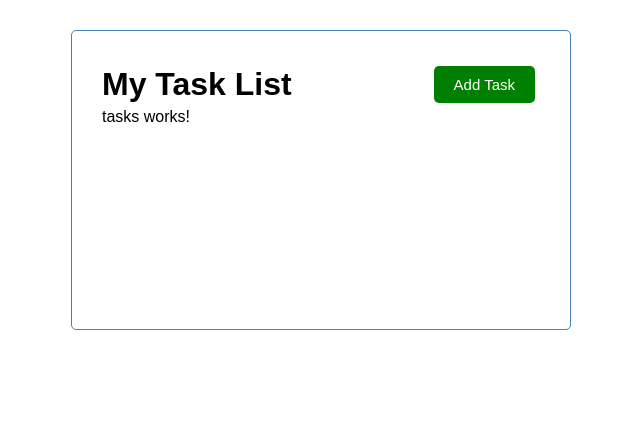
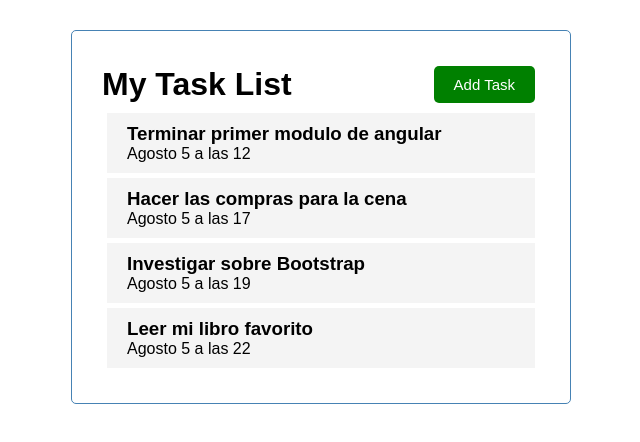
Before and after one commit to marletorre/Marle, an Angular app in the folder task-list/: page / in a window 1280 px wide. Shown: the top 442 px of the page, without its empty margins (319-959 px from the left). Built offline with nearby package versions, Linux system fonts and the light colour scheme.

Commit message:
Lista de items

```diff
--- a/task-list/src/app/Task.ts
+++ b/task-list/src/app/Task.ts
@@ -0,0 +1,6 @@
+export interface Task{
+    id:number;
+    text:string;
+    day:string;
+    reminder:boolean;
+}
--- a/task-list/src/app/app.module.ts
+++ b/task-list/src/app/app.module.ts
@@ -6,13 +6,15 @@ import { AppComponent } from './app.component';
 import { HeaderComponent } from './components/header/header.component';
 import { ButtonComponent } from './components/button/button.component';
 import { TasksComponent } from './components/tasks/tasks.component';
+import { TaskItemComponent } from './components/task-item/task-item.component';
 
 @NgModule({
   declarations: [
     AppComponent,
     HeaderComponent,
     ButtonComponent,
-    TasksComponent
+    TasksComponent,
+    TaskItemComponent
   ],
   imports: [
     BrowserModule,
--- /dev/null
+++ b/task-list/src/app/components/task-item/task-item.component.css
@@ -0,0 +1,16 @@
+.task {
+    background-color: #f4f4f4;
+    margin: 5px;
+    padding: 10px 20px;
+    cursor: pointer;
+}
+
+.task.reminder{
+    border-left:5px solid green;
+}
+
+.task h3{
+    display:flex;
+    align-items: center;
+    justify-content: space-between;
+}
--- /dev/null
+++ b/task-list/src/app/components/task-item/task-item.component.html
@@ -0,0 +1,4 @@
+<div class="task">
+    <h3>{{task.text}}</h3>
+    <p>{{task.day}}</p>
+</div>
--- /dev/null
+++ b/task-list/src/app/components/task-item/task-item.component.ts
@@ -0,0 +1,18 @@
+import { Component, OnInit, Input } from '@angular/core';
+import {Task} from '../../Task'
+import {TASKS} from '../../mock-tasks'
+
+@Component({
+  selector: 'app-task-item',
+  templateUrl: './task-item.component.html',
+  styleUrls: ['./task-item.component.css']
+})
+export class TaskItemComponent implements OnInit {
+  @Input() task:Task = TASKS[0]
+
+  constructor() { }
+
+  ngOnInit(): void {
+  }
+
+}
--- a/task-list/src/app/components/tasks/tasks.component.html
+++ b/task-list/src/app/components/tasks/tasks.component.html
@@ -1 +1,6 @@
-<p>tasks works!</p>
+<app-task-item
+    *ngFor="let task of tasks"
+    [task] = "task"
+>
+
+</app-task-item>
--- a/task-list/src/app/components/tasks/tasks.component.ts
+++ b/task-list/src/app/components/tasks/tasks.component.ts
@@ -1,4 +1,6 @@
 import { Component, OnInit } from '@angular/core';
+import {Task} from '../../Task';
+import {TASKS} from '../../mock-tasks';
 
 @Component({
   selector: 'app-tasks',
@@ -6,7 +8,7 @@ import { Component, OnInit } from '@angular/core';
   styleUrls: ['./tasks.component.css']
 })
 export class TasksComponent implements OnInit {
-
+  tasks: Task[]=TASKS;
   constructor() { }
 
   ngOnInit(): void {
--- a/task-list/src/app/mock-tasks.ts
+++ b/task-list/src/app/mock-tasks.ts
@@ -0,0 +1,27 @@
+import {Task} from "./Task"
+export const TASKS:Task[] = [
+    {
+        id:1,
+        text:"Terminar primer modulo de angular",
+        day:'Agosto 5 a las 12',
+        reminder: true
+    },
+    {
+        id:2,
+        text:"Hacer las compras para la cena",
+        day:'Agosto 5 a las 17',
+        reminder: true
+    },
+    {
+        id:3,
+        text:"Investigar sobre Bootstrap",
+        day:'Agosto 5 a las 19',
+        reminder: false
+    },
+    {
+        id:4,
+        text:"Leer mi libro favorito",
+        day:'Agosto 5 a las 22',
+        reminder: false
+    },
+]
```
